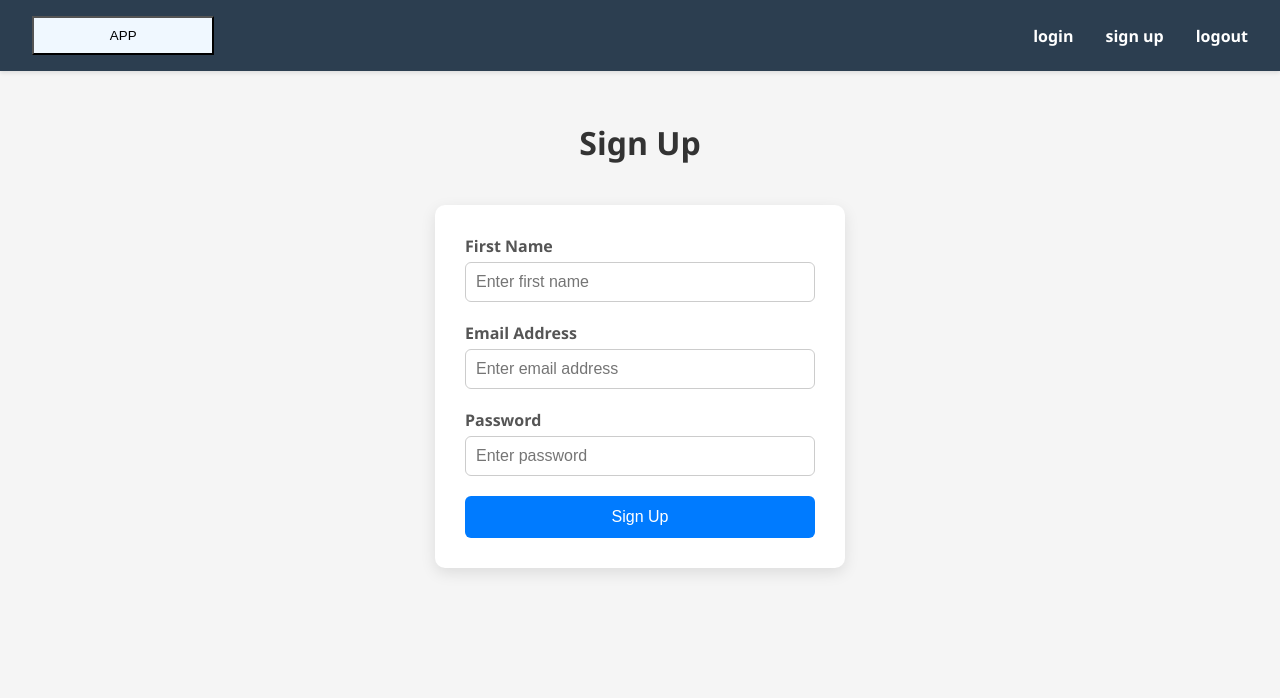
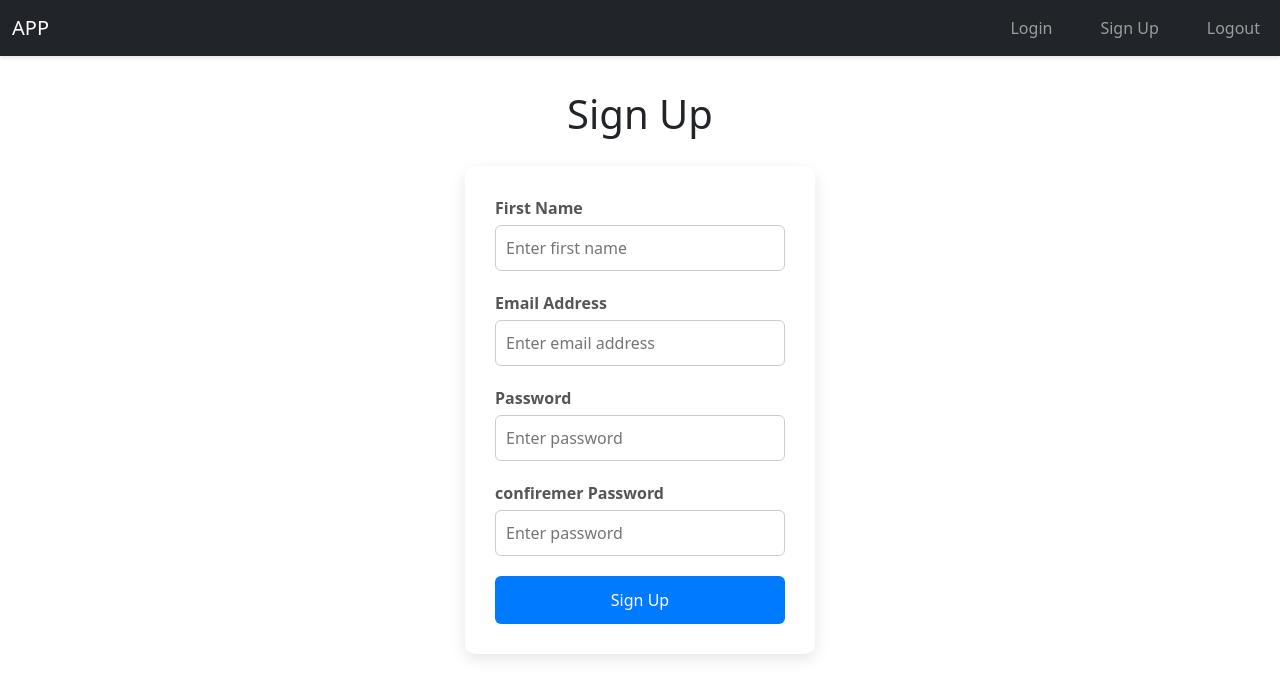
Before and after one commit to omarzinane1/FLASKWEBSITE, a Flask app: page /sign-up in a window 1280 px wide. Shown: the top 698 px of the page. Run offline with Flask 3, Linux system fonts and the light colour scheme.

Commit message:
config sign_up function

```diff
--- a/website/__init__.py
+++ b/website/__init__.py
@@ -1,8 +1,13 @@
 from flask import Flask
+from flask_sqlalchemy import SQLAlchemy
 
+db = SQLAlchemy()
+DB_NAME = 'database.db'
 def create_app():
     app = Flask(__name__)
     app.config['SECRET_KEY'] = 'azertyuiopqsdfghjklwxcvbn'
+    app.config['SQLALCHEMY_DATABASE_URL'] = f'sqlite///{DB_NAME}'
+    db.init_app(app)
     from .views import views
     from .auth import auth
     app.register_blueprint(views, url_prefix='/')
--- a/website/auth.py
+++ b/website/auth.py
@@ -1,4 +1,4 @@
-from flask import Blueprint, render_template, request
+from flask import Blueprint, render_template, request, flash
 
 auth = Blueprint('auth', __name__)
 
@@ -10,20 +10,24 @@
 def logout():
     return render_template('logout.html')
 
-@auth.route('/sign-up', methods=['GET','POST'])
-def  sign_up():
+@auth.route('/sign-up', methods=['GET', 'POST'])
+def sign_up():
     if request.method == 'POST':
         name = request.form.get('firstname')
         email = request.form.get('email')
         password = request.form.get('password')
-        if len(email)<4:
-            pass
-        elif len(name)<2:
-            pass
-        elif len(password)<7:
-            pass
+        password2 = request.form.get('password2')
+
+        if not name or not password or not password2:
+            flash('Veuillez remplir tous les champs.', category='error')
+        elif len(name) < 2:
+            flash('Le nom doit contenir au moins 2 caractères.', category='error')
+        elif len(password) < 7:
+            flash('Le mot de passe doit contenir au moins 7 caractères.', category='error')
+        elif password != password2:
+            flash('Les mots de passe ne correspondent pas.', category='error')
         else:
-            #user add
-            pass
+            # Ajouter l'utilisateur ici
+            flash('Inscription réussie !', category='success')
 
-    return render_template('sign_up.html')
+    return render_template('sign_up.html')  # ou le nom de ton template
--- a/website/templates/base.html
+++ b/website/templates/base.html
@@ -3,24 +3,64 @@
   <head>
     <meta charset="UTF-8" />
     <meta name="viewport" content="width=device-width, initial-scale=1.0" />
+
     <link
       rel="stylesheet"
-      href="{{url_for('static', filename='css/style.css')}}"
+      href="{{ url_for('static', filename='css/style.css') }}"
+    />
+    <link
+      href="https://cdn.jsdelivr.net/npm/bootstrap@5.3.3/dist/css/bootstrap.min.css"
+      rel="stylesheet"
     />
     <title>{% block title %}{% endblock %}</title>
   </head>
   <body>
-    <nav class="navbar">
-      <button class="btn-logo" data-toggle="collapse" type="button">
-        <span class="navbar-icon">APP</span>
-      </button>
-      <div class="navbar-nav">
-        <a class="navbar-item" id="login" href="/login">login</a>
-        <a class="navbar-item" id="sign-up" href="/sign-up">sign up</a>
-        <a class="navbar-item" id="logout" href="/logout">logout</a>
+    <nav class="navbar navbar-expand-lg navbar-dark bg-dark">
+      <div class="container-fluid">
+        <a class="navbar-brand" href="#">APP</a>
+        <button
+          class="navbar-toggler"
+          type="button"
+          data-bs-toggle="collapse"
+          data-bs-target="#navbarNav"
+        >
+          <span class="navbar-toggler-icon"></span>
+        </button>
+        <div class="collapse navbar-collapse" id="navbarNav">
+          <ul class="navbar-nav ms-auto">
+            <li class="nav-item">
+              <a class="nav-link" href="/login">Login</a>
+            </li>
+            <li class="nav-item">
+              <a class="nav-link" href="/sign-up">Sign Up</a>
+            </li>
+            <li class="nav-item">
+              <a class="nav-link" href="/logout">Logout</a>
+            </li>
+          </ul>
+        </div>
       </div>
     </nav>
-    <div class="content">{% block content %} {% endblock %}</div>
+
+    <!-- Messages Flash -->
+    <div class="container mt-1">
+      {% with messages = get_flashed_messages(with_categories=true) %}
+        {% if messages %}
+          {% for category, message in messages %}
+            <div class="alert alert-{{ 'danger' if category == 'error' else category }} alert-dismissible fade show" role="alert">
+              {{ message }}
+              <button type="button" class="btn-close" data-bs-dismiss="alert" aria-label="Close"></button>
+            </div>
+          {% endfor %}
+        {% endif %}
+      {% endwith %}
+    </div>
+
+    <div class="container mt-4">
+      {% block content %}{% endblock %}
+    </div>
+
+    <script src="{{ url_for('static', filename='js/index.js') }}"></script>
+    <script src="https://cdn.jsdelivr.net/npm/bootstrap@5.3.3/dist/js/bootstrap.bundle.min.js"></script>
   </body>
-  <script src="{{url_for('static', filename='js/index.js')}}"></script>
 </html>
--- a/website/templates/sign_up.html
+++ b/website/templates/sign_up.html
@@ -32,6 +32,15 @@
           placeholder="Enter password"
         />
       </div>
+       <div class="form-group">
+        <label for="password">confiremer Password</label>
+        <input
+          type="password"
+          id="password"
+          name="password2"
+          placeholder="Enter password"
+        />
+      </div>
       <button type="submit" id="signup">Sign Up</button>
     </div>
   </form>
```
